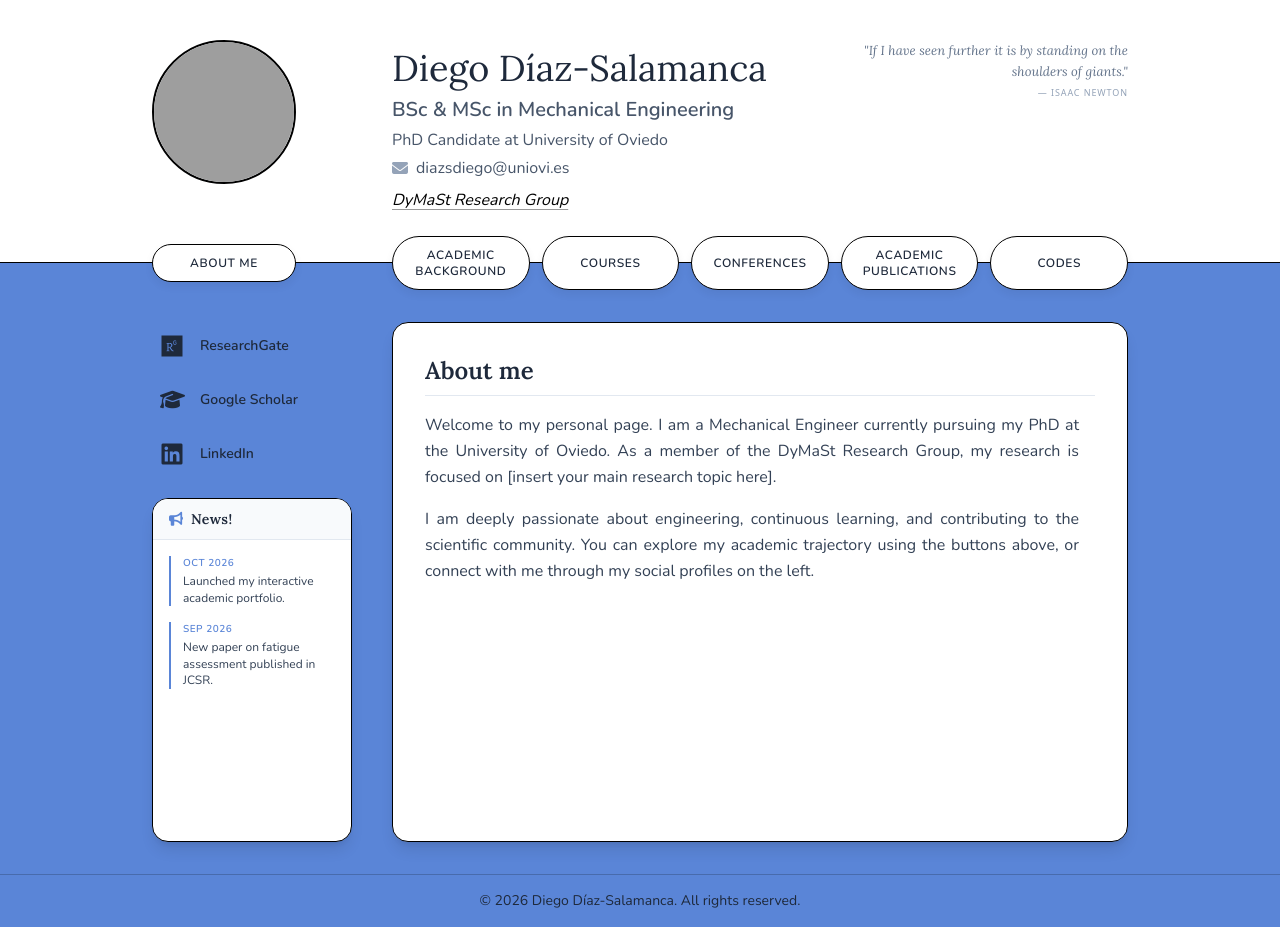
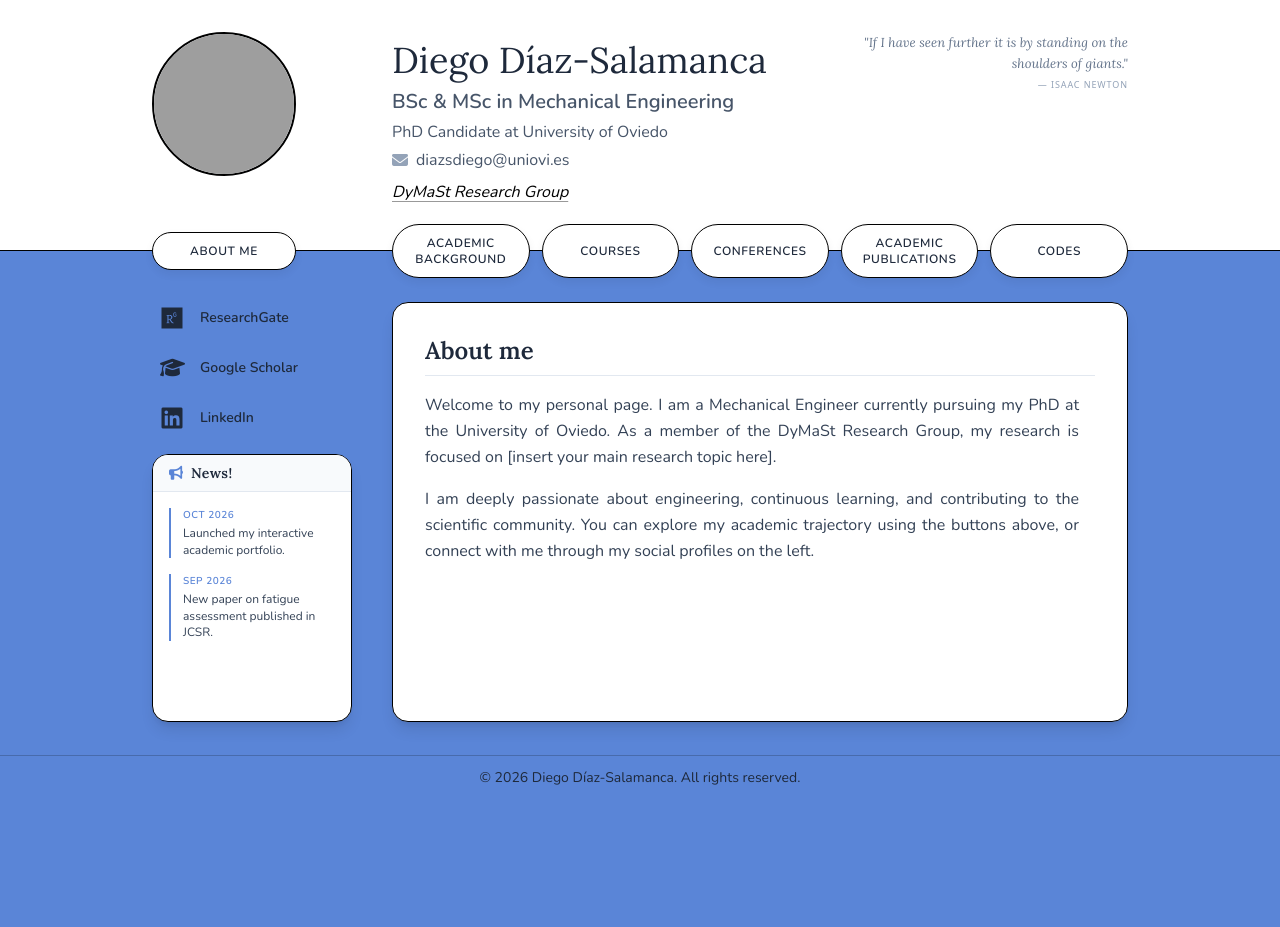
Before and after one commit to DiegoDiazSalamanca/bio, a plain HTML site: page index.html in a window 1280 px wide. After the commit the page ends 800 px from the top, so only its background shows below. Drawn offline with nearby package versions, Linux system fonts and the light colour scheme; grey boxes are pictures that could not be loaded.

```diff
--- a/index.html
+++ b/index.html
@@ -35,7 +35,7 @@
 <body class="min-h-screen md:h-screen md:overflow-hidden flex flex-col text-slate-700 bg-[#5A85D7]">
 
     <!-- TOP SECTION: PURE SOLID WHITE -->
-    <div class="bg-white w-full pt-10 pb-6 flex-shrink-0">
+    <div class="bg-white w-full pt-8 pb-5 flex-shrink-0">
         <div class="max-w-5xl mx-auto px-6 relative">
 
             <!-- FRASE DE NEWTON EN LA ESQUINA SUPERIOR DERECHA (Oculta en móviles) -->
@@ -61,7 +61,7 @@
                     <!-- FRASE DE NEWTON PARA MÓVILES (Centrada sobre el nombre) -->
                     <div class="block md:hidden mb-4 text-center">
                         <p class="text-[13px] italic text-slate-500 leading-relaxed" style="font-family: 'Lora', serif;">
-                            "If I have seen further it is by standing on the shoulders of giants."
+                            "If I have seen further it is by standing on the shoulders of Giants."
                         </p>
                         <p class="text-[9px] text-slate-400 uppercase tracking-widest mt-1 font-sans">— Isaac Newton</p>
                     </div>
@@ -117,16 +117,16 @@
     </div>
 
     <!-- BOTTOM SECTION: SOLID BLUE -->
-    <!-- Se retira flex-1 del contenedor principal de la grid para evitar que estire las cajas infinitamente -->
-    <div class="bg-[#5A85D7] w-full flex-1 pt-8 pb-8 flex flex-col justify-start">
-        <!-- MD:H-[520px] ESTABLECE UNA ALTURA FIJA Y PERFECTA PARA LAS CAJAS BLANCAS -->
-        <div class="max-w-5xl mx-auto px-6 w-full grid grid-cols-1 md:grid-cols-[200px_1fr] gap-6 md:gap-10 md:h-[520px]">
+    <!-- flex-1 min-h-0 asegura que ocupa SOLO el espacio que queda antes del copyright -->
+    <div class="bg-[#5A85D7] w-full flex-1 pt-6 pb-6 flex flex-col min-h-0">
+        <!-- max-h-[420px] limita la altura máxima para que la caja quede más compacta y panorámica -->
+        <div class="max-w-5xl mx-auto px-6 w-full grid grid-cols-1 md:grid-cols-[200px_1fr] gap-6 md:gap-10 h-full max-h-[420px] min-h-0">
 
             <!-- LEFT COLUMN: Social Links + News Box -->
-            <div class="flex flex-col gap-5 w-full items-center md:items-start pt-2 h-full">
+            <div class="flex flex-col gap-4 w-full items-center md:items-start h-full min-h-0">
 
                 <!-- Social Links -->
-                <div class="flex flex-row md:flex-col gap-4 md:gap-6 w-full justify-center md:justify-start md:pl-2 flex-shrink-0 flex-wrap">
+                <div class="flex flex-row md:flex-col gap-4 md:gap-5 w-full justify-center md:justify-start md:pl-2 flex-shrink-0 flex-wrap">
                     <a href="https://www.researchgate.net/profile/Diego-Diaz-Salamanca-2" target="_blank" class="flex items-center gap-2 md:gap-4 text-slate-800 hover:text-white transition-colors">
                         <i class="fab fa-researchgate text-2xl w-6 text-center"></i>
                         <span class="text-sm font-semibold hidden md:inline">ResearchGate</span>
@@ -141,13 +141,15 @@
                     </a>
                 </div>
 
-                <!-- SECCIÓN: NEWS! -->
-                <div class="w-full bg-white rounded-2xl shadow-lg border border-black flex flex-col flex-1 min-h-[200px] overflow-hidden md:mt-2">
+                <!-- NUEVA SECCIÓN: NEWS! -->
+                <!-- flex-1 y min-h-0 hace que la caja del News respete la altura y tenga scroll -->
+                <div class="w-full bg-white rounded-2xl shadow-lg border border-black flex flex-col flex-1 min-h-0 overflow-hidden md:mt-1">
                     <!-- Cabecera de News -->
-                    <div class="bg-slate-50 border-b border-slate-200 py-2.5 px-4 flex-shrink-0 flex items-center">
+                    <div class="bg-slate-50 border-b border-slate-200 py-2 px-4 flex-shrink-0 flex items-center">
                         <i class="fas fa-bullhorn text-[#5A85D7] mr-2 text-sm"></i>
                         <h3 class="text-sm font-bold text-slate-800 tracking-wide">News!</h3>
                     </div>
+
                     <!-- Contenedor scrollable de noticias -->
                     <div class="flex-1 overflow-y-auto custom-scrollbar p-4 space-y-4">
                         <!-- Noticia 1 -->
@@ -165,8 +167,8 @@
 
             </div>
 
-            <!-- RIGHT COLUMN: Dynamic Content Box (Hereda la altura fija de 520px) -->
-            <div class="relative w-full h-[450px] md:h-full">
+            <!-- RIGHT COLUMN: Dynamic Content Box -->
+            <div class="relative w-full h-[400px] md:h-full min-h-0">
 
                 <!-- SECTION: ABOUT ME (Abierta por defecto) -->
                 <div id="content-about" class="absolute inset-0 flex flex-col bg-white p-6 md:p-8 rounded-2xl shadow-lg border border-black z-10" style="display: flex;">
@@ -251,7 +253,7 @@
                             </ul>
                         </div>
 
-                        <!-- AÑO 2024 (Se quita el mb-8 extra para eliminar el doble hueco blanco al final del scroll) -->
+                        <!-- AÑO 2024 -->
                         <div>
                             <h3 class="text-xl font-bold text-black mb-4 border-l-4 border-[#5A85D7] pl-3">2024</h3>
                             <ul class="space-y-6">
@@ -329,8 +331,8 @@
         </div>
     </div>
 
-    <!-- FOOTER -->
-    <footer class="bg-[#5A85D7] text-center py-4 text-sm text-slate-800 w-full border-t border-black/20 flex-shrink-0">
+    <!-- FOOTER (Asegurado su visibilidad) -->
+    <footer class="bg-[#5A85D7] text-center py-3 text-sm text-slate-800 w-full border-t border-black/20 flex-shrink-0">
         <p>&copy; 2026 Diego Díaz-Salamanca. All rights reserved.</p>
     </footer>
 
```
